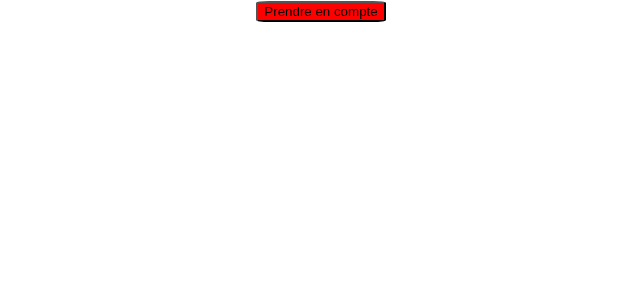
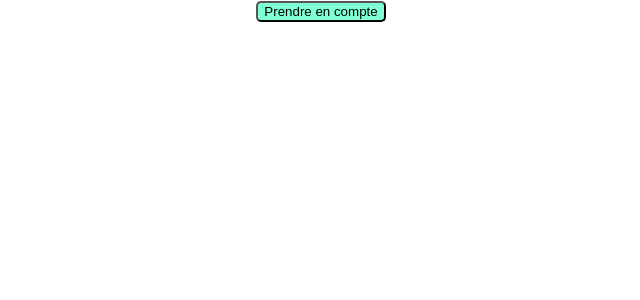
Before and after one commit to Pimous972/reactorsys, a React (Create React App) app: page / in a window 1280 px wide. Shown: the top 300 px of the page, without its empty margins (319-959 px from the left). Built offline with nearby package versions, Linux system fonts and the light colour scheme.

Commit message:
Modification du css

```diff
--- a/src/components/ui/Button/Button.module.css
+++ b/src/components/ui/Button/Button.module.css
@@ -1,6 +1,6 @@
 .Button {
 
-    background-color: red;
-    border-radius: 10%;
+    background-color: Aquamarine;
+    border-radius: 5px;
 
 }
```
